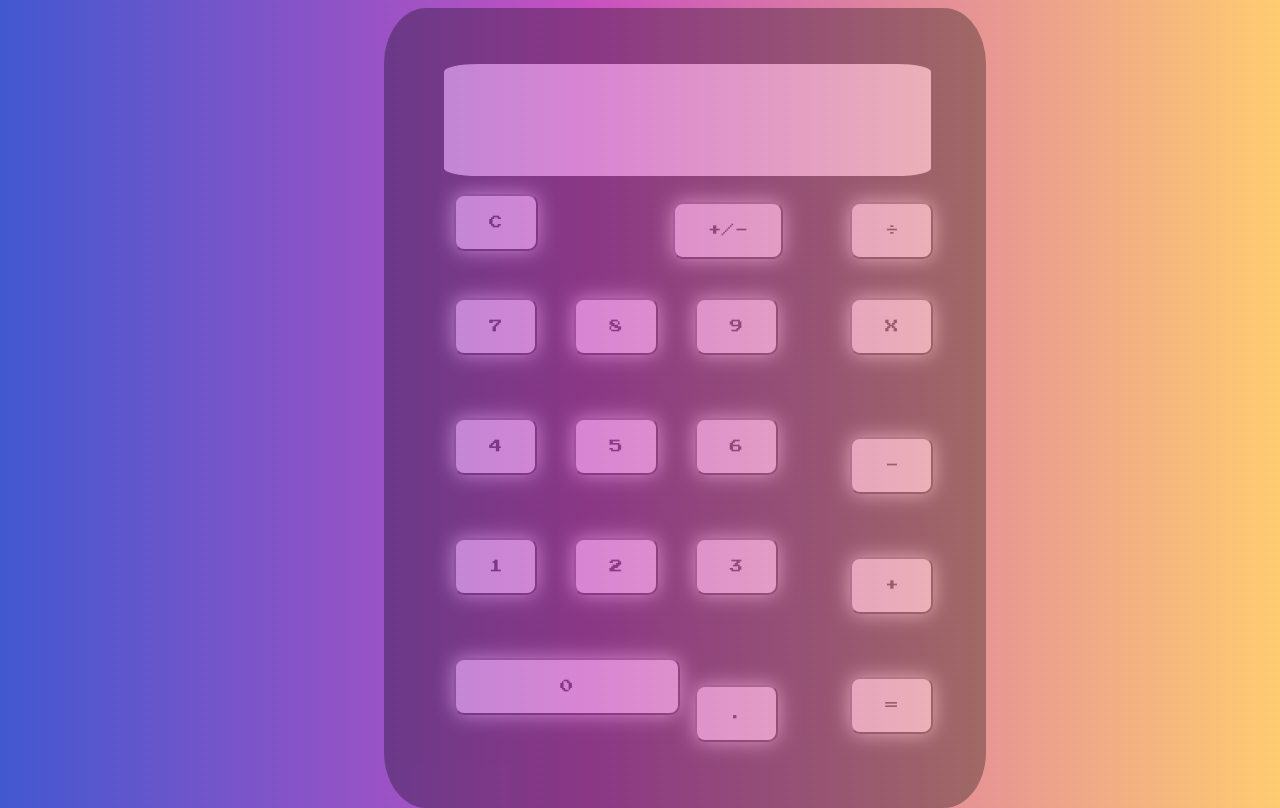
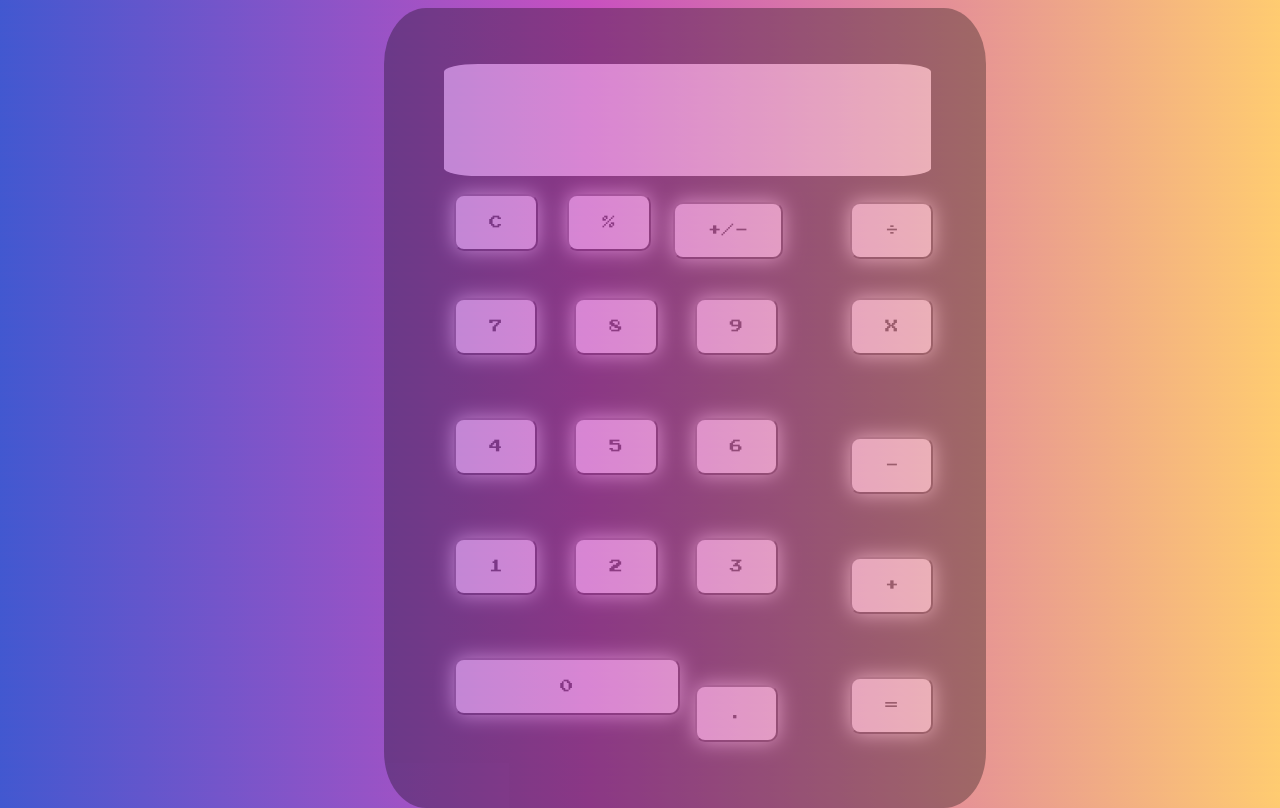
Before and after one commit to JennsiS/webCalculator, a React app: page / in a window 1280 px wide. Built offline with nearby package versions, Linux system fonts and the light colour scheme.

Commit message:
Implementing mod and decimal restric

```diff
--- a/src/components/App.jsx
+++ b/src/components/App.jsx
@@ -12,7 +12,7 @@ export default function App() {
   function setDisplay(symbol) {
     let newContent = content
     const contentString = newContent.toString().length
-    if (contentString < 9 && symbol !== 'x' && symbol !== '-' && symbol !== '+' && symbol !== '=' && symbol !== '÷' && symbol !== '+/-') {
+    if (contentString < 9 && symbol !== 'x' && symbol !== '-' && symbol !== '+' && symbol !== '=' && symbol !== '÷' && symbol !== '+/-' && symbol !== '%') {
       newContent += symbol
       updateContent(newContent)
     }
@@ -31,22 +31,32 @@ export default function App() {
         newResult = number1 * number2
       } else if (operatingSymbol === '÷') {
         newResult = number1 / number2
+      } else if (operatingSymbol === '%') {
+        newResult = number1 % number2
       }
-      // console.log(`newResult ${newResult}`)
+
+      if (newResult > 999999999 || newResult < 0) {
+        newResult = 'ERROR'
+      }
+
+      if (newResult % 1 !== 0) {
+        const splitResult = newResult.toString().split('.')
+        const wholeNumber = splitResult[0].length
+        const decimals = 8 - wholeNumber
+        newResult = Number(newResult).toFixed(decimals)
+      }
+
       updateResult(newResult)
       const newOperation = operation
       newOperation[0].symbol = ''
       newOperation[0].operating = false
       updateOperation([...newOperation])
       const setResult = newResult
-      console.log(`resultado ${setResult}`)
       updateContent(setResult)
-      console.log(`contenido ${result}`)
     }
 
-    if (symbol === '+' || symbol === 'x' || symbol === '-' || symbol === '÷') {
+    if (symbol === '+' || symbol === 'x' || symbol === '-' || symbol === '÷' || symbol === '%') {
       const number1 = Number(actualContent)
-      console.log(`sumando 1 ${number1}`)
       updateFirst(number1)
       updateContent('')
 
@@ -87,6 +97,7 @@ export default function App() {
       <Keys keyName="symbolKey multiply" symbol="x" clickFunction={setDisplay} />
       <Keys keyName="symbolKey div" symbol="÷" clickFunction={setDisplay} />
       <Keys keyName="symbolKey sign" symbol="+/-" clickFunction={setDisplay} />
+      <Keys keyName="symbolKey mod" symbol="%" clickFunction={setDisplay} />
       <div className="display" id="display">{content}</div>
       <div className="deleteKey">
         <button type="button" className="btn-grad" onClick={() => deleteContent()}>C</button>
--- a/src/css/keyStyles.scss
+++ b/src/css/keyStyles.scss
@@ -117,3 +117,8 @@
    right: 7%;
    top: 23%;
  }
+
+ .mod{
+   right: 54%;
+   top: 22%;
+ }
```
Also changed, not shown: bundle/main.bundle.js.
